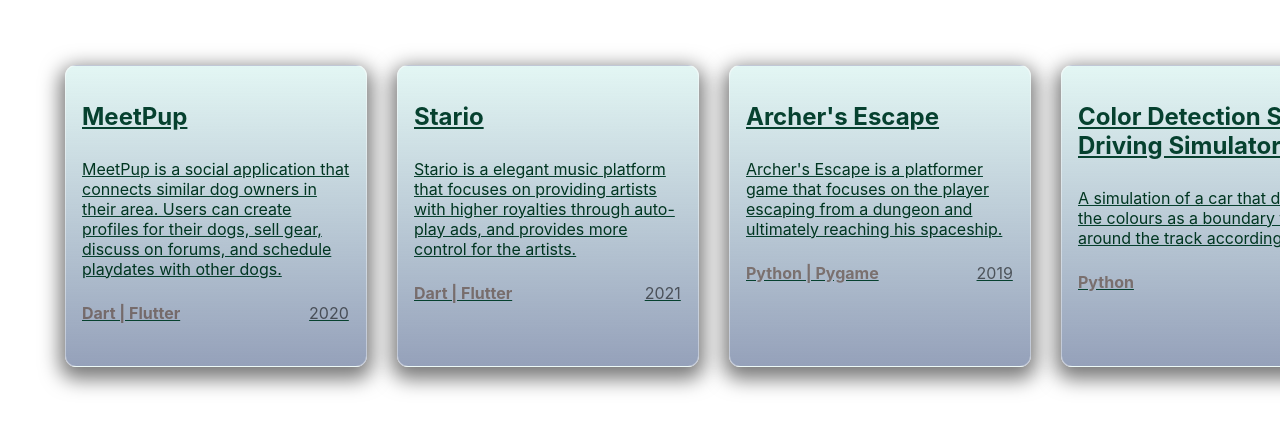
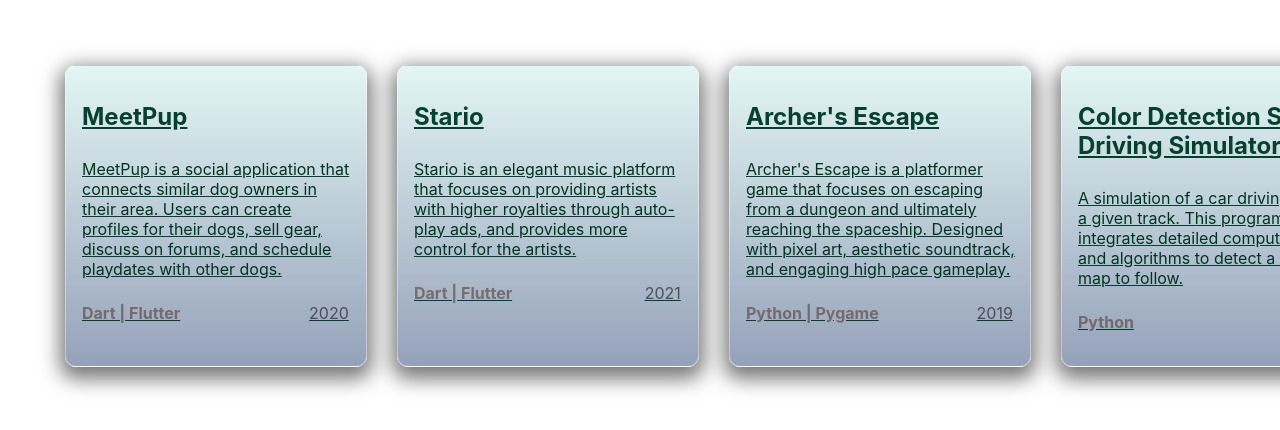
Before and after one commit to Vancarii/vancarii.github.io, a website: page pages/projects/projects.html in a window 1280 px wide. Drawn offline with Linux system fonts and the light colour scheme; files that its build step writes are made by us from their sources.

Commit message:
slight tweaks, removed contacts

```diff
--- a/pages/projects/projects.html
+++ b/pages/projects/projects.html
@@ -32,9 +32,9 @@
         <div class="main">
           <h2>Stario</h2>
           <p class="description">
-            Stario is a elegant music platform that focuses on providing artists
-            with higher royalties through auto-play ads, and provides more
-            control for the artists.
+            Stario is an elegant music platform that focuses on providing
+            artists with higher royalties through auto-play ads, and provides
+            more control for the artists.
           </p>
           <div class="tokenInfo">
             <div class="price">
@@ -51,8 +51,9 @@
         <div class="main">
           <h2>Archer's Escape</h2>
           <p class="description">
-            Archer's Escape is a platformer game that focuses on the player
-            escaping from a dungeon and ultimately reaching his spaceship.
+            Archer's Escape is a platformer game that focuses on escaping from a
+            dungeon and ultimately reaching the spaceship. Designed with pixel
+            art, aesthetic soundtrack, and engaging high pace gameplay.
           </p>
           <div class="tokenInfo">
             <div class="price">
@@ -69,8 +70,9 @@
         <div class="main">
           <h2>Color Detection Self Driving Simulator</h2>
           <p class="description">
-            A simulation of a car that detects the colours as a boundary to
-            drive around the track accordingly.
+            A simulation of a car driving around a given track. This program
+            integrates detailed computations and algorithms to detect a colour
+            map to follow.
           </p>
           <div class="tokenInfo">
             <div class="price">
@@ -87,7 +89,9 @@
         <div class="main">
           <h2>Hangman</h2>
           <p class="description">
-            A simple hangman game that allows the user to guess the word before.
+            A simple hangman game that users can play in the terminal of their
+            computer. Utilizes unique terminal art to display an interactive
+            game.
           </p>
           <div class="tokenInfo">
             <div class="price">
--- a/style.css
+++ b/style.css
@@ -97,6 +97,7 @@ button {
 }
 
 .subtitle {
+  padding-left: 50px;
   display: inline-block;
   font-family: "Source Code Pro", monospace;
   font-optical-sizing: auto;
```
Also changed, not shown: index.html (+2 -2 lines), pages/about.html (+6 -5 lines).
